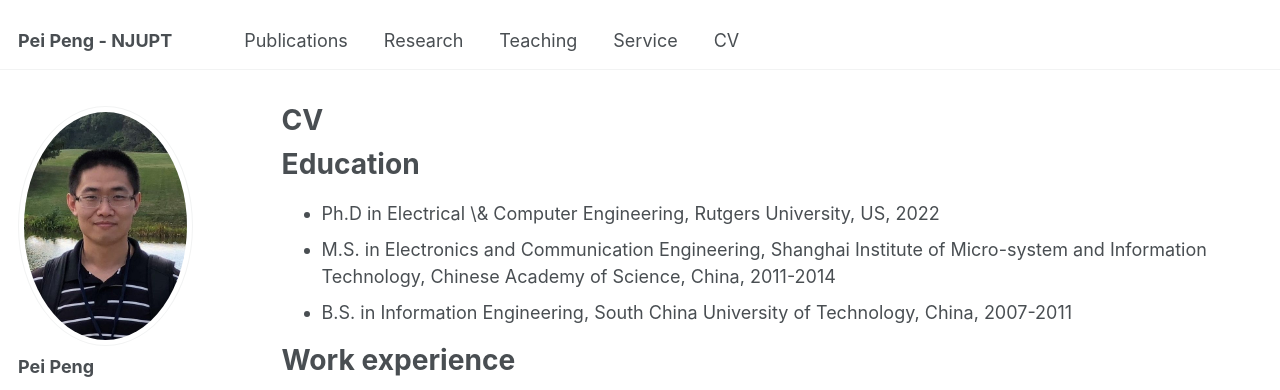
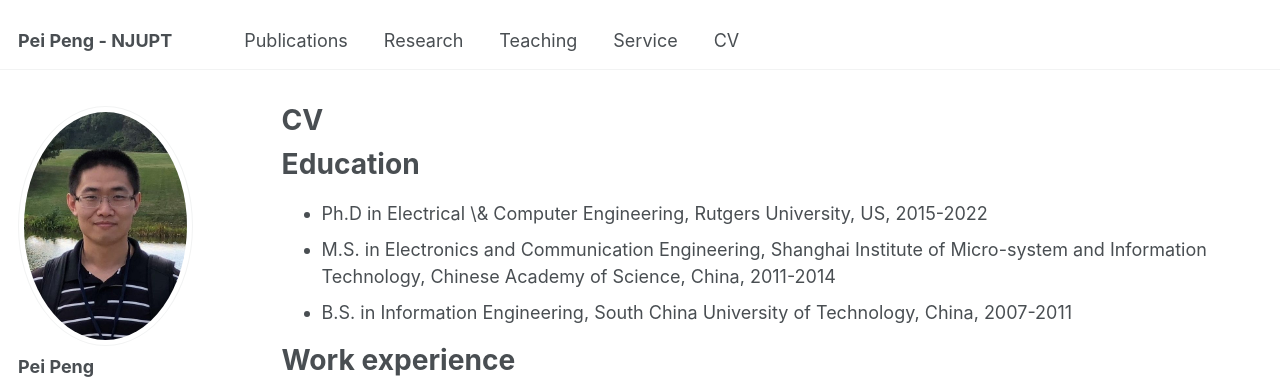
Before and after one commit to Qihuan1988/Qihuan1988.github.io, a Jekyll site: the page built from _pages/cv.md, in a window 1280 px wide and 900 px high. Shown: the top 390 px of the window. Built offline with Jekyll 4.4.1, drawn with Linux system fonts in a browser that asks for light colours; some web fonts are replaced.

Commit message:
Update cv.md

```diff
--- a/_pages/cv.md
+++ b/_pages/cv.md
@@ -12,7 +12,7 @@ redirect_from:
 
 Education
 ======
-* Ph.D in Electrical \& Computer Engineering, Rutgers University, US, 2022
+* Ph.D in Electrical \& Computer Engineering, Rutgers University, US, 2015-2022
 * M.S. in Electronics and Communication Engineering, Shanghai Institute of Micro-system and Information Technology, Chinese Academy of Science, China, 2011-2014
 * B.S. in Information Engineering, South China University of Technology, China, 2007-2011
 
```
